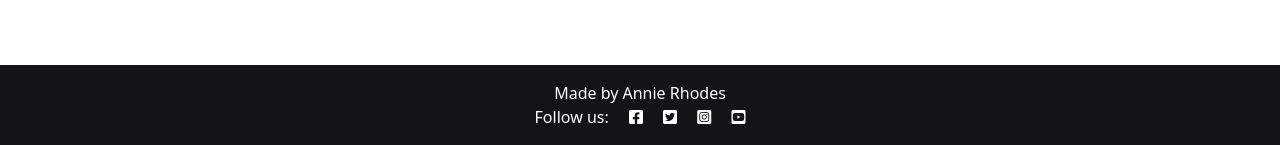
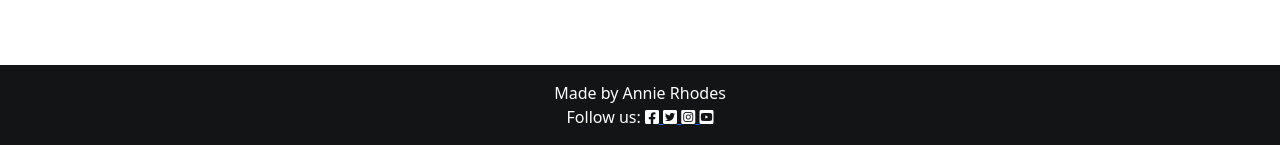
Before and after one commit to AnnieRho7/mindful-vibes, a Django app: page /blog/ in a window 1280 px wide. Shown: the part 655-800 px from the top of the page. Run offline with Django 5.2, Linux system fonts and the light colour scheme; data that the repository does not hold is empty.

Commit message:
updated social links in footer

```diff
--- a/templates/base.html
+++ b/templates/base.html
@@ -23,6 +23,9 @@
     <!-- Favicon -->
     <link rel="icon" href="{% static 'images/favicon.png' %}" type="image/x-icon">
     <link rel="shortcut icon" href="{% static 'favicon.png' %}" type="image/x-icon">
+
+    <!-- Bootstrap -->
+    <link href="https://cdn.jsdelivr.net/npm/bootstrap@5.1.3/dist/css/bootstrap.min.css" rel="stylesheet">
 
     <!-- Custom CSS -->
     <link rel="stylesheet" href="{% static 'css/style.css' %}">
@@ -124,12 +127,23 @@
             Made by Annie Rhodes
             {% endblock copyright %}
         </p>
-        <p class="m-0 text-center text-white">Follow us: <i class="fab fa-facebook-square ms-3"></i>
-            <i class="fab fa-twitter-square ms-3"></i>
-            <i class="fab fa-instagram-square ms-3"></i>
-            <i class="fab fa-youtube-square ms-3"></i>
+        <p class="m-0 text-center text-white">Follow us:
+            <a href="https://facebook.com" target="_blank" class="social-icon">
+                <i class="fab fa-facebook-square" style="color: white;"></i>
+            </a>
+            <a href="https://twitter.com" target="_blank" class="social-icon">
+                <i class="fab fa-twitter-square" style="color: white;"></i>
+            </a>
+            <a href="https://instagram.com" target="_blank" class="social-icon">
+                <i class="fab fa-instagram-square" style="color: white;"></i>
+            </a>
+            <a href="https://youtube.com" target="_blank" class="social-icon">
+                <i class="fab fa-youtube-square" style="color: white;"></i>
+            </a>
         </p>
     </footer>
+
+
 
     <script src="https://cdn.jsdelivr.net/npm/bootstrap@5.0.1/dist/js/bootstrap.bundle.min.js"
         integrity="sha384-gtEjrD/SeCtmISkJkNUaaKMoLD0//ElJ19smozuHV6z3Iehds+3Ulb9Bn9Plx0x4" crossorigin="anonymous">
@@ -169,7 +183,7 @@
                 localStorage.setItem('theme', newTheme);
             });
         });</script>
-    <link href="https://cdn.jsdelivr.net/npm/bootstrap@5.1.3/dist/css/bootstrap.min.css" rel="stylesheet">
+
     <script src="https://cdn.jsdelivr.net/npm/bootstrap@5.1.3/dist/js/bootstrap.bundle.min.js"></script>
 
     {% block extras %}
```
Also changed, not shown: 1 other file.
